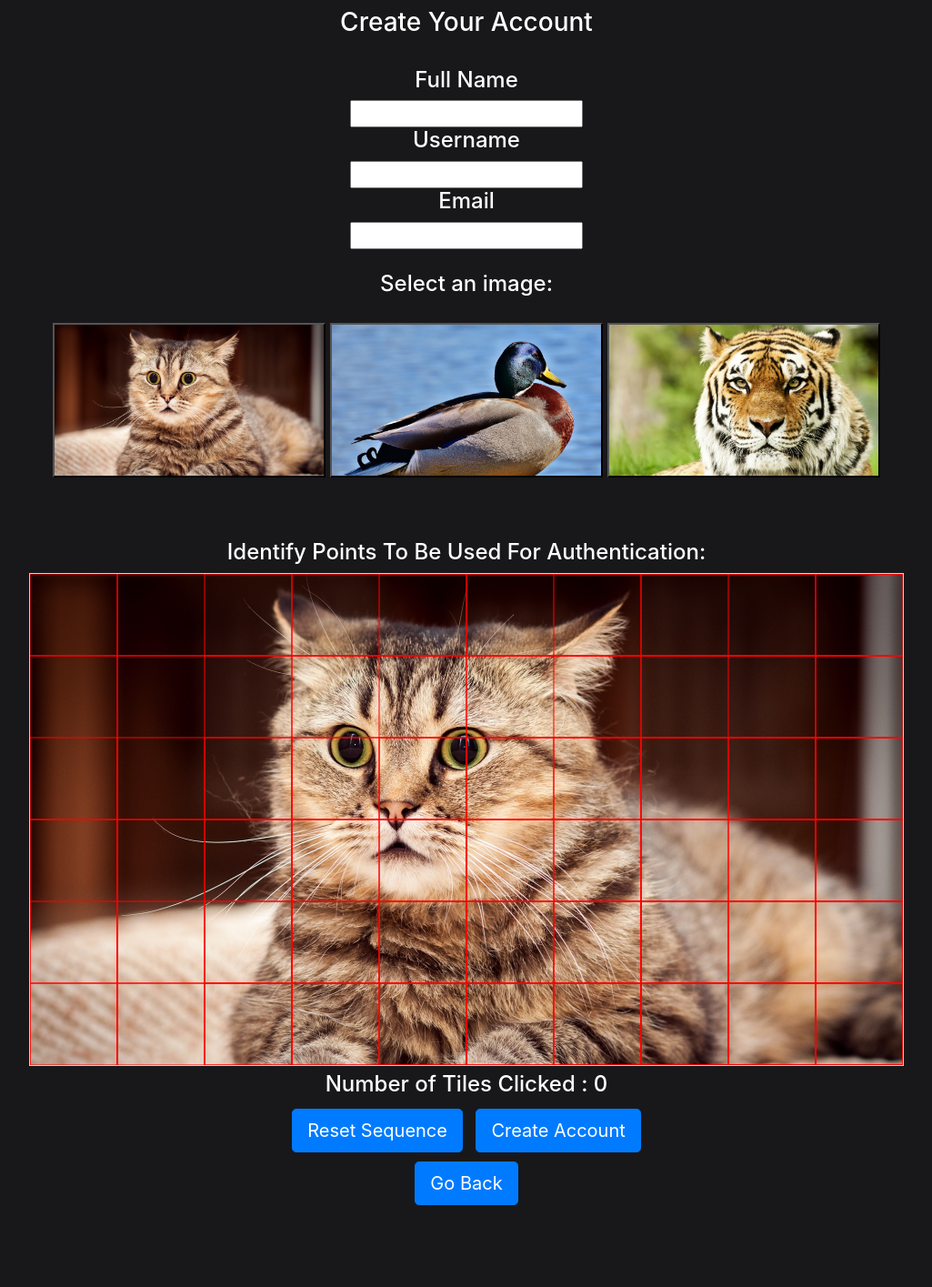
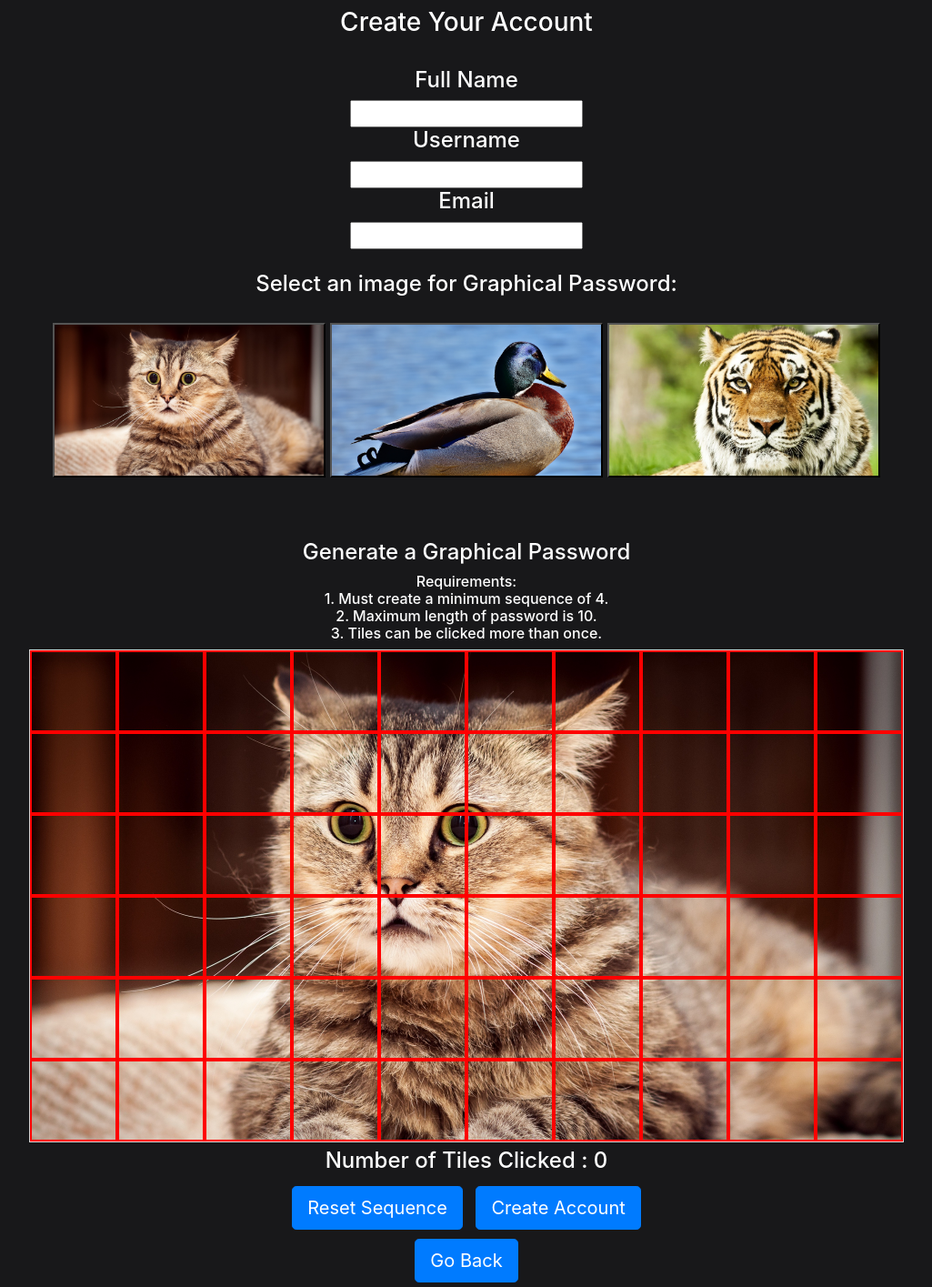
Before and after one commit to JasonAntonino/Developing_Secure_Software_Two_Factor_Authentication, a Flask app: page /register in a window 1280 px wide. Shown: the whole page at 91% size, without its empty margins (127-1152 px from the left). Before the commit the page ends 1325 px from the top, so only its background shows below. Run offline with Flask 2, Linux system fonts and the light colour scheme; some libraries are stand-ins or nearby versions.

Commit message:
1.Limited graphical password to a maximum length of 10. 2.Added error messages on registration and login page when there are invalid credentials or graphical password

```diff
--- a/run.py
+++ b/run.py
@@ -49,30 +49,6 @@ def index():
 def loginpage():
     return render_template('login.html')
 
-# @app.route('/login/login', methods=['GET','POST'])
-# def login():
-#     username = request.form.get('username')
-#     sequence = request.form.get('gridSequence')
-#     imageid = request.form.get('imageToUse')
-
-#     username = username.lower()
-
-#     if dbmain.loginValidation(username, sequence, imageid) == 1:
-#         userId = dbmain.getUserIdByUsername(username)
-#         email = dbmain.getEmailByUserId(userId)
-
-#         otp = generateOTP()
-#         timestamp = datetime.datetime.now().timestamp()
-#         dbmain.renewOtpOfUser(username, otp, str(timestamp)) #Renews the OTP and timestamp of user in database
-#         sendEmail(email, otp)
-
-#         # generate login token
-#         # dbmain.login
-#         # get user id
-#         return render_template('otppage.html', userid = userId)
-#     else:
-#         return render_template('login.html')
-
 @app.route('/otp', methods=['GET','POST'])
 def otppage():
         username = request.form.get('username')
@@ -95,7 +71,8 @@ def otppage():
             # get user id
             return render_template('otppage.html', userid = userId)
         else:
-            return render_template('login.html')
+            error = "Username and/or graphical password incorrect"
+            return render_template('login.html', error=error)
 
 @app.route('/otp/otp', methods=['GET','POST'])
 def otp():
@@ -125,34 +102,35 @@ def newOtp():
     return render_template('otppage.html', userid = userid)
 
 
-@app.route('/register')
-def register(error=''):
-    return render_template('registration.html',error=error)
+@app.route('/register', methods=['GET', 'POST'])
+def register():
+    if request.method == 'POST':
+        fullname = request.form.get('fullname')
+        username = request.form.get('username')
+        email = request.form.get('email')
+        sequence = request.form.get('gridSequence')
+        sequenceLength = request.form.get('tilesClicked')
+        imageid = request.form.get('imageToUse')
 
-@app.route('/register/selection', methods=['GET', 'POST'])
-def selection():
-    fullname = request.form.get('fullname')
-    username = request.form.get('username')
-    email = request.form.get('email')
-    sequence = request.form.get('gridSequence')
-    sequenceLength = request.form.get('tilesClicked')
-    imageid = request.form.get('imageToUse')
+        username = username.lower()
+        print(sequenceLength)
 
-    username = username.lower()
-    print(sequenceLength)
+        if int(sequenceLength) > 3 and not dbmain.userExistsCheck(username):
+            dbmain.addNewAccount(username, fullname, email, sequence, imageid)
 
-    if int(sequenceLength) > 3 and not dbmain.userExistsCheck(username):
-        dbmain.addNewAccount(username, fullname, email, sequence, imageid)
+            otp = generateOTP() #Generates new OTP
+            timestamp = datetime.datetime.now().timestamp()
+            dbmain.addNewOtp(username, otp, str(timestamp))
 
-        otp = generateOTP() #Generates new OTP
-        timestamp = datetime.datetime.now().timestamp()
-        dbmain.addNewOtp(username, otp, str(timestamp))
+            return render_template('index.html')
+        else:
+            error = "Invalid Credentials and/or graphical password"
+            return render_template('registration.html', error=error)
+            # return redirect(url_for('register'))
+            # return register(error)
+    else:
+        return render_template('registration.html')
 
-        return render_template('index.html')
-    else:
-        error = "Fill in all fields and check that number of tiles clicked is at least 4."
-        return redirect(url_for('register'))
-        # return register(error)
 
 @app.route('/home')
 def home():
--- a/static/database/tables/otp.py
+++ b/static/database/tables/otp.py
@@ -79,8 +79,5 @@ def otp_getTimestampByUserId(db, userId):
 
 def otp_updateOtpAndTimestampOfUsername(db, username, otp, timestamp):
     c = db.cursor()
-    print("username = " + username)
-    print("otp = " + otp)
-    print("timestamp = " + str(timestamp))
     c.execute('UPDATE OTPTABLE SET USEROTP = (?), USERTIME = (?) WHERE USERUSERNAME = (?)', (otp, timestamp, username))
     db.commit()
--- a/static/global.css
+++ b/static/global.css
@@ -112,4 +112,5 @@
 
 body{
     background-color: #18181a;
+    color: white;
 }
--- a/static/scripts/gridSelector.js
+++ b/static/scripts/gridSelector.js
@@ -35,10 +35,14 @@ function logDown(e){
     document.getElementById("numberinsequence").innerText = "Number of Tiles Clicked : " + counter.toString();
     document.getElementById("tilesClicked").value = counter.toString();
 
+    if (counter == 10){
+        document.getElementById("myCanvas").removeEventListener('mousedown', logDown);
+    }
 };
 
 //Function that resets the sequence
 function clearSequence(){
+    document.getElementById("myCanvas").addEventListener('mousedown', logDown);
     document.getElementById("gridSequence").value = "";
     counter = 0;
     document.getElementById("numberinsequence").innerText = "Number of Tiles Clicked : " + counter.toString();
--- a/static/scripts/imageSelector.js
+++ b/static/scripts/imageSelector.js
@@ -19,6 +19,7 @@ function image1() {
     }
 
     //Clears the sequence and resets number of tiles clicked to 0.
+    document.getElementById("myCanvas").addEventListener('mousedown', logDown);
     document.getElementById("gridSequence").value = "";
     counter = 0;
     document.getElementById("numberinsequence").innerText = "Number of Tiles Clicked : " + counter.toString();
@@ -46,6 +47,7 @@ function image2() {
     }
 
     //Clears the sequence and resets number of tiles clicked to 0.
+    document.getElementById("myCanvas").addEventListener('mousedown', logDown);
     document.getElementById("gridSequence").value = "";
     counter = 0;
     document.getElementById("numberinsequence").innerText = "Number of Tiles Clicked : " + counter.toString();
@@ -73,6 +75,7 @@ function image3() {
     }
 
     //Clears the sequence and resets number of tiles clicked to 0.
+    document.getElementById("myCanvas").addEventListener('mousedown', logDown);
     document.getElementById("gridSequence").value = "";
     counter = 0;
     document.getElementById("numberinsequence").innerText = "Number of Tiles Clicked : " + counter.toString();
--- a/templates/home.html
+++ b/templates/home.html
@@ -10,6 +10,8 @@
 {% endblock %}
 
 {% block bodyblock %}
-        <h1>THIS IS THE HOME PAGE</h1>
+        <h1>You have successfully logged in.</h1>
+        <h1>HOME PAGE</h1>
+
 
 {% endblock %}
--- a/templates/otppage.html
+++ b/templates/otppage.html
@@ -31,8 +31,6 @@
         </div>
 
     {% block script %}
-        <script type="text/javascript" src="static/scripts/generateNewOtp.js"></script>
-
     {% endblock %}
 
 {% endblock %}
--- a/templates/registration.html
+++ b/templates/registration.html
@@ -9,7 +9,7 @@
         <h4>{{error}}</h4>
         <div id = "registerBox">
             <h3>Create Your Account</h3><br>
-            <form action="/register/selection" method="POST">
+            <form action="/register" method="POST">
                 <!-- Full Name -->
                 <div class = "signUpFields">
                     <h4>Full Name</h4>
@@ -29,7 +29,7 @@
                 </div>
 
                 <!-- Image Selection -->
-                <br><h4>Select an image:</h4>
+                <br><h4>Select an image for Graphical Password:</h4>
                 <div id="imageSelector">
                     <button type="button" name="button" value="1" class="imageButton1 imbutton active" onclick="image1()"></button>
                     <button type="button" name="button" value="2" class="imageButton2 imbutton" onclick="image2()"></button>
@@ -39,7 +39,12 @@
                 <br><br><br>
 
                 <!-- Grid Sequence Selection -->
-                <h4>Identify Points To Be Used For Authentication:</h4>
+                <h4>Generate a Graphical Password</h4>
+                <h6>Requirements:<br>
+                    1. Must create a minimum sequence of 4. <br>
+                    2. Maximum length of password is 10. <br>
+                    3. Tiles can be clicked more than once.
+                </h6>
                 <img id="imageboxcontent" src="static/images/cat.jpg" alt="image">
                 <canvas id="myCanvas" width="960" height="540" style="border:1px solid #d3d3d3;"></canvas>
                 <input type="hidden" id="gridSequence" name="gridSequence" value="">
@@ -68,6 +73,8 @@
                 var img = document.getElementById("imageboxcontent");
                 ctx.drawImage(img, 0, 0, 960, 540);
 
+                ctx.lineWidth = 4;
+
                 //DRAWS THE GRID ON THE IMAGE/CANVAS
                 // Iterates through column
                 for (var i = 0; i < 7; i++){
@@ -80,7 +87,8 @@
             }
         </script>
 
-        <script type="text/javascript" src="static/scripts/imageSelector.js"></script>
+        <!-- <script type="text/javascript" src="static/scripts/imageSelector.js"></script> -->
+        <script type="text/javascript" src={{ url_for('static', filename='scripts/imageSelector.js')}}></script>
         <script type="text/javascript" src={{ url_for('static', filename='scripts/gridSelector.js')}}></script>
     {% endblock %}
 {% endblock %}
```
Also changed, not shown: templates/login.html (+10 -2 lines).
